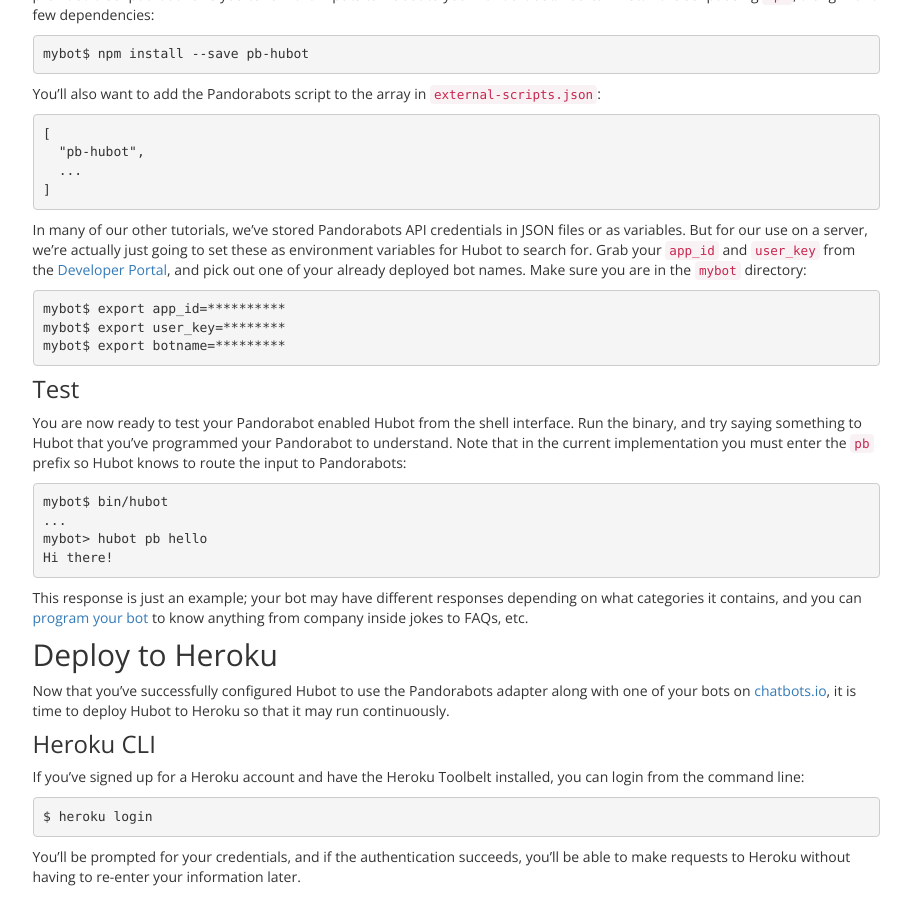
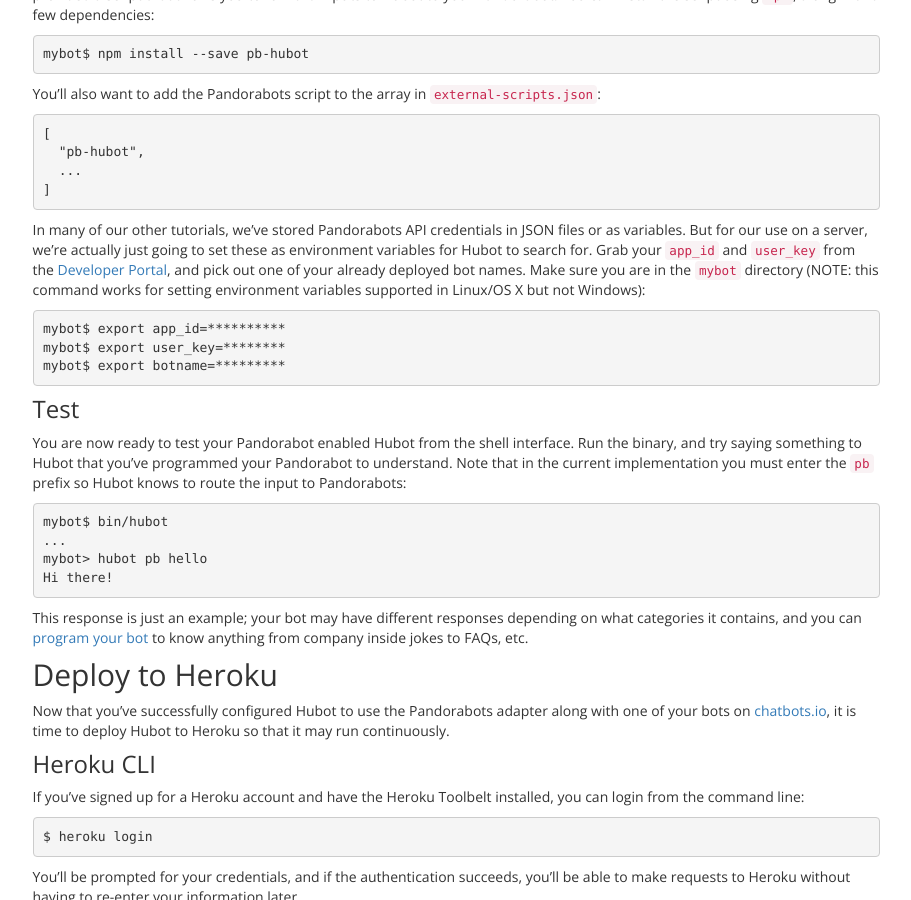
Before and after one commit to pandorabots/pandorabots.github.io, a Jekyll site: the page built from _integrations/putting-your-bot-on-slack.md, in a window 1280 px wide and 900 px high, scrolled down 1936 px. Shown: the whole window, without its empty margins (330-1241 px from the left). Built offline with Jekyll 4.4.1, drawn with Linux system fonts in a browser that asks for light colours.

Commit message:
Clarified export doesn't work on windows

```diff
--- a/_integrations/putting-your-bot-on-slack.md
+++ b/_integrations/putting-your-bot-on-slack.md
@@ -94,7 +94,7 @@ You'll also want to add the Pandorabots script to the array in `external-scripts
       ...
     ]
 
-In many of our other tutorials, we've stored Pandorabots API credentials in JSON files or as variables. But for our use on a server, we're actually just going to set these as environment variables for Hubot to search for. Grab your `app_id` and `user_key` from the [Developer Portal](http://chatbots.io), and pick out one of your already deployed bot names. Make sure you are in the `mybot` directory:
+In many of our other tutorials, we've stored Pandorabots API credentials in JSON files or as variables. But for our use on a server, we're actually just going to set these as environment variables for Hubot to search for. Grab your `app_id` and `user_key` from the [Developer Portal](http://chatbots.io), and pick out one of your already deployed bot names. Make sure you are in the `mybot` directory (NOTE: this command works for setting environment variables supported in Linux/OS X but not Windows):
 
     mybot$ export app_id=**********
     mybot$ export user_key=********
```
